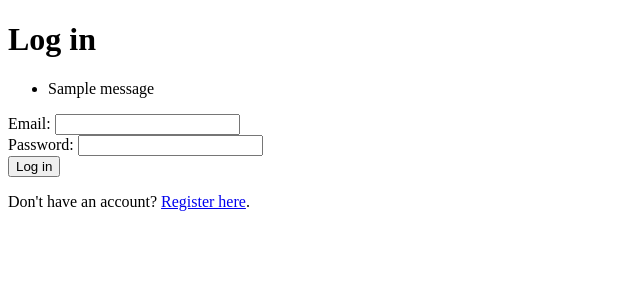
After one commit to Mubiexe/cs50-automation-tool, a Flask app: page /login in a window 1280 px wide. The commit adds this page. Shown: the top 300 px of the page, without its empty margins (0-640 px from the left). Run offline with Flask 3, Linux system fonts and the light colour scheme; tables that the repository leaves empty hold one stand-in row (values such as "Sample post"); one stand-in notice (Sample message) is shown.

Commit message:
Add user authentification (registe, login, logout, protected route)

```diff
--- a/app.py
+++ b/app.py
@@ -1,10 +1,99 @@
-from flask import Flask, render_template
+# Portions of this code were developed with the assistance of Claude (Anthropic)
+# and GitHub Copilot/VS Code autocompletion suggestions.
+
+from flask import Flask, render_template, request, redirect, url_for, flash
+from flask_login import LoginManager, UserMixin, login_user, logout_user, login_required, current_user
+from werkzeug.security import generate_password_hash, check_password_hash
+from database import get_db_connection, init_db
 
 app = Flask(__name__)
+app.secret_key = 'your_secret_key'
+
+init_db()
+
+login_manager = LoginManager()
+login_manager.init_app(app)
+login_manager.login_view = 'login'
+
+class User(UserMixin):
+    def __init__(self, id, email, password_hash):
+        self.id = id
+        self.email = email
+        self.password_hash = password_hash
+
+@login_manager.user_loader
+def load_user(user_id):
+    conn = get_db_connection()
+    user = conn.execute('SELECT * FROM users WHERE id = ?', (user_id,)).fetchone()
+    conn.close()
+    if user:
+        return User(id=user['id'], email=user['email'], password_hash=user['password_hash'])
+    return None
 
 @app.route('/')
+@login_required
 def index():
     return render_template('index.html')
 
+@app.route('/register', methods=['GET', 'POST'])
+def register():
+    if request.method == 'POST':
+        email = request.form.get('email')
+        password = request.form.get('password')
+
+        if not email or not password:
+            flash('Email and password are required.')
+            return redirect(url_for('register'))
+
+        conn = get_db_connection()
+        existing_user = conn.execute('SELECT * FROM users WHERE email = ?', (email,)).fetchone()
+
+        if existing_user:
+            flash('Email already registered.')
+            conn.close()
+            return redirect(url_for('register'))
+
+        password_hash = generate_password_hash(password)
+        conn.execute('INSERT INTO users (email, password_hash) VALUES (?, ?)', (email, password_hash))
+        conn.commit()
+        conn.close()
+
+        flash('Registration successful. Please log in.')
+        return redirect(url_for('login'))
+
+    return render_template('register.html')
+
+@app.route('/login', methods=['GET', 'POST'])
+def login():
+    if request.method == 'POST':
+        email = request.form.get('email')
+        password = request.form.get('password')
+
+        if not email or not password:
+            flash('Email and password are required.')
+            return redirect(url_for('login'))
+
+        conn = get_db_connection()
+        user = conn.execute('SELECT * FROM users WHERE email = ?', (email,)).fetchone()
+        conn.close()
+
+        if user is None or not check_password_hash(user['password_hash'], password):
+            flash('Invalid email or password.')
+            return redirect(url_for('login'))
+
+        user_obj = User(id=user['id'], email=user['email'], password_hash=user['password_hash'])
+        login_user(user_obj)
+
+        return redirect(url_for('index'))
+
+    return render_template('login.html')
+
+@app.route('/logout')
+@login_required
+def logout():
+    logout_user()
+    flash('You have been logged out.')
+    return redirect(url_for('login'))
+
 if __name__ == '__main__':
     app.run(debug=True)
--- /dev/null
+++ b/database.py
@@ -0,0 +1,16 @@
+import sqlite3
+
+DATABASE = 'automation.db'
+
+def get_db_connection():
+    conn = sqlite3.connect(DATABASE)
+    conn.row_factory = sqlite3.Row
+    return conn
+
+
+def init_db():
+    conn = get_db_connection()
+    with open('schema.sql') as f:
+        conn.executescript(f.read())
+    conn.commit()
+    conn.close()
--- /dev/null
+++ b/schema.sql
@@ -0,0 +1,6 @@
+CREATE TABLE IF NOT EXISTS users (
+    id INTEGER PRIMARY KEY AUTOINCREMENT,
+    email TEXT UNIQUE NOT NULL,
+    password_hash TEXT NOT NULL,
+    created_at TIMESTAMP DEFAULT CURRENT_TIMESTAMP
+);
--- a/templates/index.html
+++ b/templates/index.html
@@ -7,6 +7,7 @@
 </head>
 <body>
     <h1>Automation Tool</h1>
-    <p>Welcome to the Automation Tool!</p>
+    <p>Logged in as {{ current_user.email }}</p>
+    <a href="{{ url_for('logout') }}">Log out</a>
 </body>
 </html>
--- /dev/null
+++ b/templates/login.html
@@ -0,0 +1,34 @@
+<!DOCTYPE html>
+<html lang="en">
+<head>
+    <meta charset="UTF-8">
+    <meta name="viewport" content="width=device-width, initial-scale=1.0">
+    <title>Log in</title>
+</head>
+<body>
+    <h1>Log in</h1>
+
+    {% with messages = get_flashed_messages() %}
+        {% if messages %}
+            <ul>
+                {% for message in messages %}
+                    <li>{{ message }}</li>
+                {% endfor %}
+            </ul>
+        {% endif %}
+    {% endwith %}
+
+    <form method="POST" action="/login">
+        <div>
+            <label for="email">Email:</label>
+            <input type="email" id="email" name="email" required>
+        </div>
+        <div>
+            <label for="password">Password:</label>
+            <input type="password" id="password" name="password" required>
+        </div>
+        <button type="submit">Log in</button>
+    </form>
+
+    <p>Don't have an account? <a href="/register">Register here</a>.</p>
+</html>
```
Also changed, not shown: templates/register.html (added, +33 -0 lines), 1 other file.
